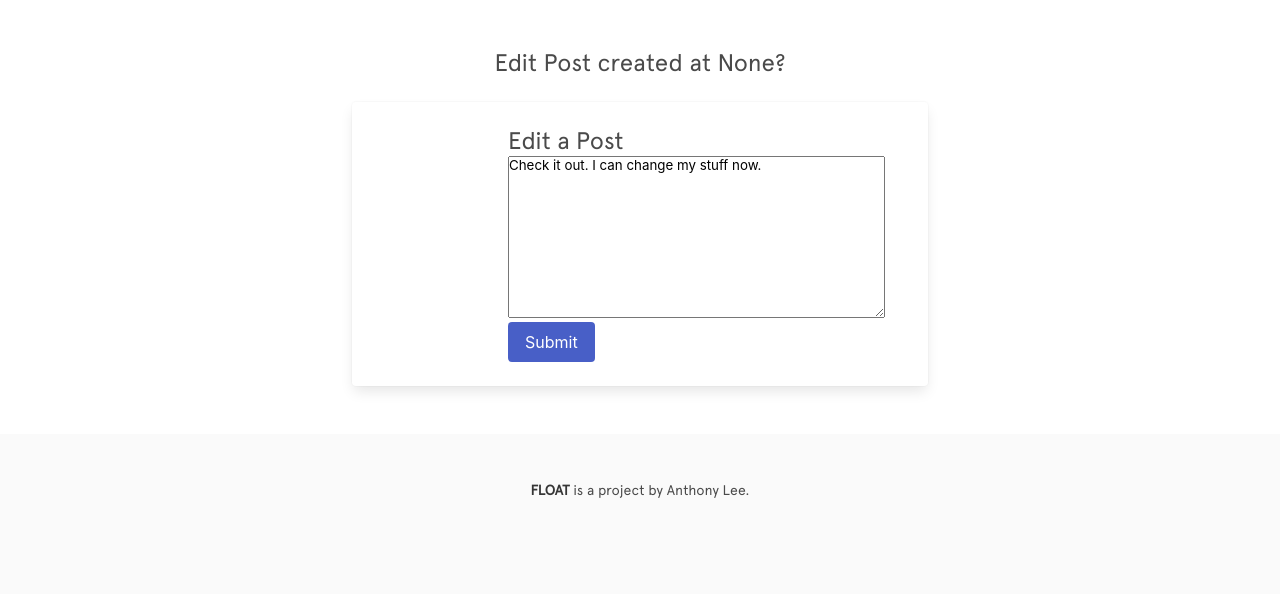
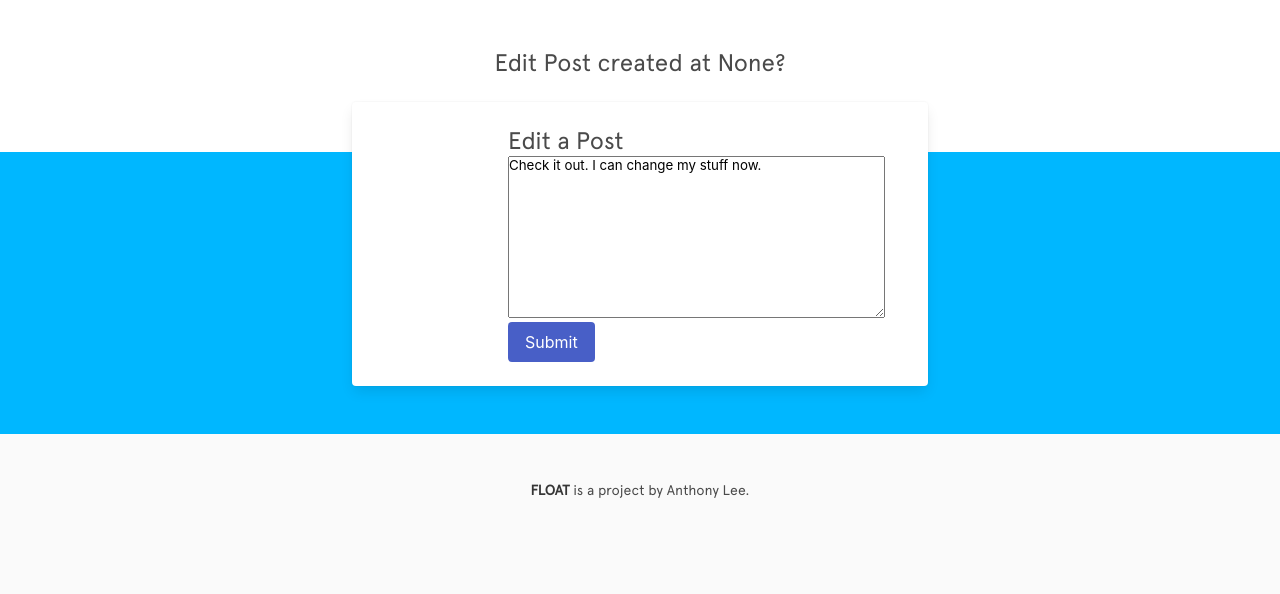
Before and after one commit to alee792/microblog-django, a Django app: page /posts/1/edit/ in a window 1280 px wide. Shown: the part 64-658 px from the top of the page. Run offline with Django 3.2, Linux system fonts and the light colour scheme; a user stored in the database is signed in; data comes from the database, SQL or seed files in the repository; some libraries are stand-ins or nearby versions.

Commit message:
Add the background fill

```diff
--- a/posts/templates/post_delete.html
+++ b/posts/templates/post_delete.html
@@ -1,6 +1,6 @@
  {% extends 'base.html' %} {% block content %}
 <section class="section">
-    <div class="container">
+    <div class="container floating-fill">
         <div class="level">
             <h1 class="is-size-4 level-item">Delete Post created at {{ post.created_at }}?</h1>
         </div>
--- a/posts/templates/post_update.html
+++ b/posts/templates/post_update.html
@@ -1,5 +1,5 @@
 {% extends 'base.html' %} {% block content %}
-<section class="section">
+<section class="section floating-fill">
     <div class="container">
         <div class="level">
             <h1 class="is-size-4 level-item">Edit Post created at {{ post.created_at }}?</h1>
```
